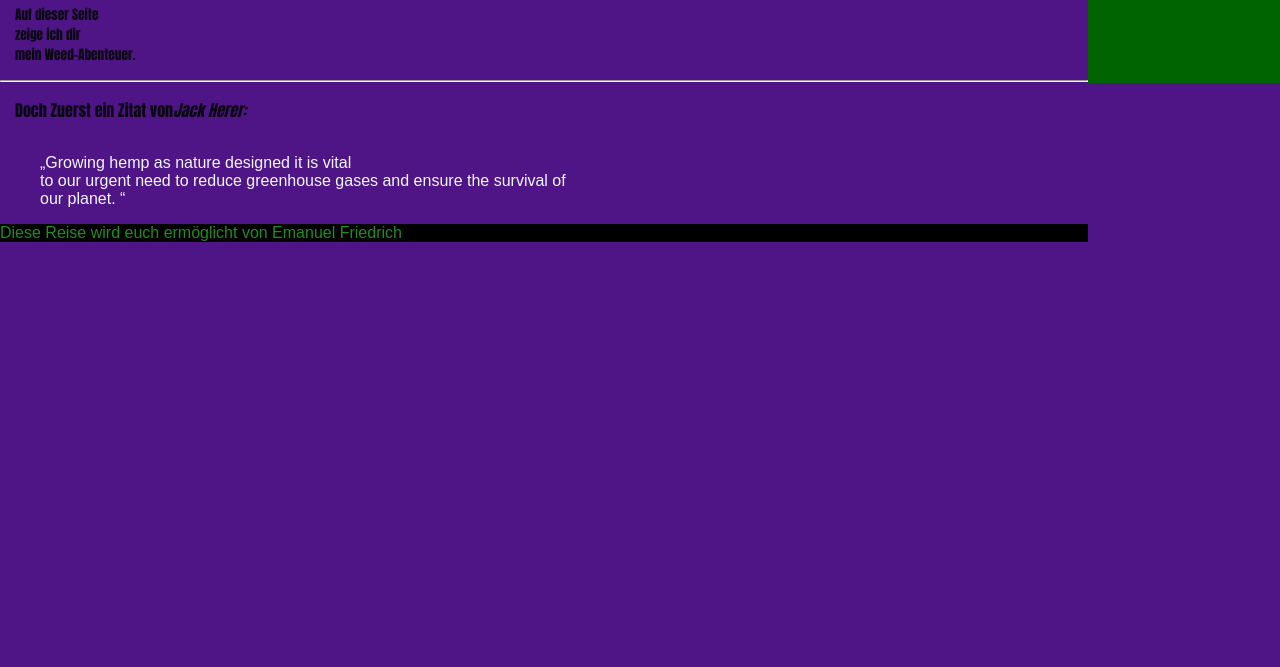
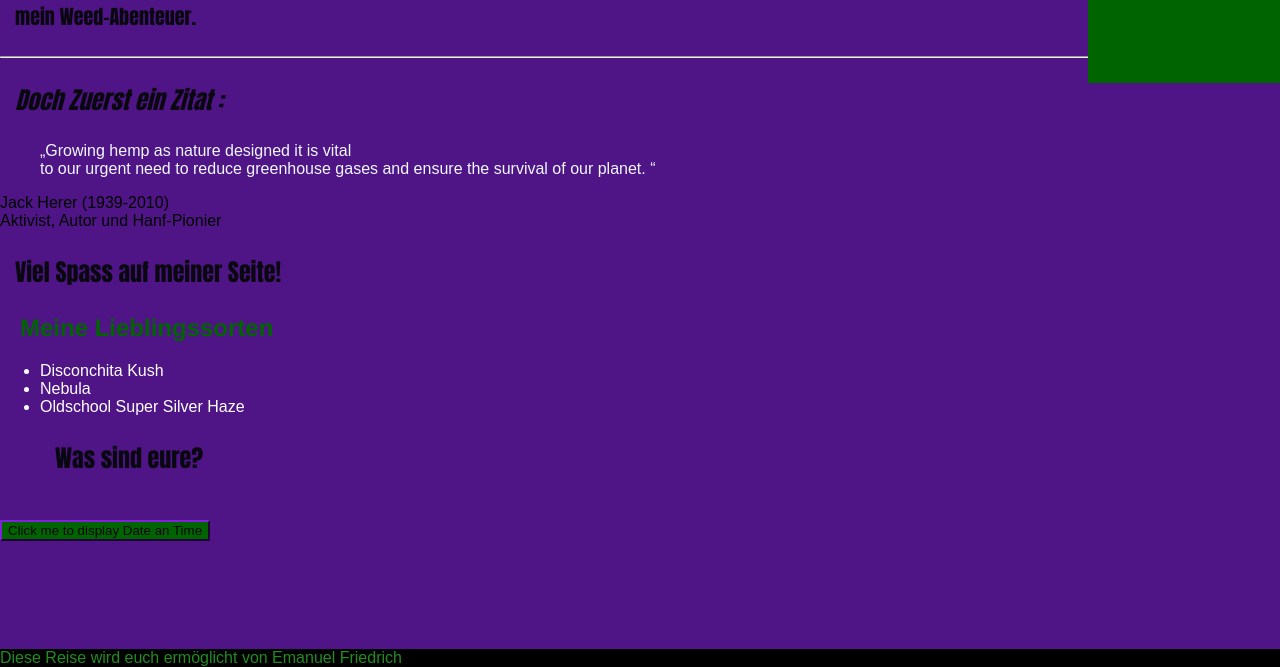
Before and after one commit to Eazy022/Flask_-bung, a Flask app: page / in a window 1280 px wide. Shown: the part 717-1384 px from the top of the page. Before the commit the page ends 959 px from the top, so only its background shows below. Run offline with Flask 3, Linux system fonts and the light colour scheme.

Commit message:
optimize Landingpage

```diff
--- a/website/static/css_Styles.css
+++ b/website/static/css_Styles.css
@@ -1,9 +1,16 @@
- body {
+html, body {      /*footer sticks to bottom of viewport*/
+   height: 100%;
+}
+
+body {
   display: grid;
-  width: 85%;
-      background-color: rgb(79, 21, 134);
-      margin: 0;
-      font-family: Arial, sans-serif;
+  margin: 0 auto; /* Center the content */
+  gap: 20px; /* spacing between body children */
+  width: 100%;
+  background-color: rgb(79, 21, 134);
+  margin: 0;
+  font-family: Arial, sans-serif;
+  grid-template-rows: 1fr auto; /*footer sticks to bottom of viewport*/
     }
 
     .button_special {
@@ -43,7 +50,7 @@
      }
 
     h2 {
-      color: green;
+      color: darkgreen;
       font-family: 'Franklin Gothic Medium', sans-serif;
       margin-left: 20px;
     }
@@ -53,6 +60,7 @@
       width: 50%;
       color: rgba(0, 7, 0, 0.877);
       font-family: Impact, 'Arial Narrow Bold', sans-serif;
+      font-size: x-large;
       margin-left: 15px;
     }
 
@@ -139,3 +147,7 @@
       background-color: rgb(0, 0, 0);
       color: forestgreen;
  }
+
+    li {
+      color: rgb(255, 255, 255);
+    }
--- a/website/templates/home.html
+++ b/website/templates/home.html
@@ -2,10 +2,8 @@
 
  {% block content %}
  <h1>Willkommen bei My Plants</h1>
- {% endblock %}
 
- {% block quote %}
- <h2>Schön, dass du da bist!</h2>
+<h2>Schön, dass du da bist!</h2>
  <img src= "{{ url_for('static', filename='Unbenannt34.png') }}" alt="Disconchita Kush" width="50%" height="480" title="I am Disconchita Kush"
     >
      <p>
@@ -14,13 +12,37 @@
 
   <hr>
 
-    <p>Doch Zuerst ein Zitat von <em> Jack Herer:</em></p>
-    </div>
+    <p><em> Doch Zuerst ein Zitat :  </em></p>
 
     <div class="blockquote">
     <blockquote cite="https://www.azquotes.com/quote/130603?ref=cannabis">
       <q>Growing hemp as nature designed it is vital <br> to our urgent need to reduce greenhouse gases and ensure the survival of our planet.
       </q>
     </blockquote>
+
+
+      <figcaption>Jack Herer (1939-2010) <br> Aktivist, Autor und Hanf-Pionier</figcaption>
+
+      <p>Viel Spass auf meiner Seite!</p>
     </div>
+
+    <div class="main_content">
+      <h2>Meine Lieblingssorten</h2>
+      <ul>
+        <li>Disconchita Kush</li>
+        <li>Nebula</li>
+        <li>Oldschool Super Silver Haze</li>
+        <p>Was sind eure?</p>
+      </ul>
+
+
+    </div>
+
+
+
+
  {% endblock %}
+
+ {% block quote %}
+
+ {% endblock %}
```
